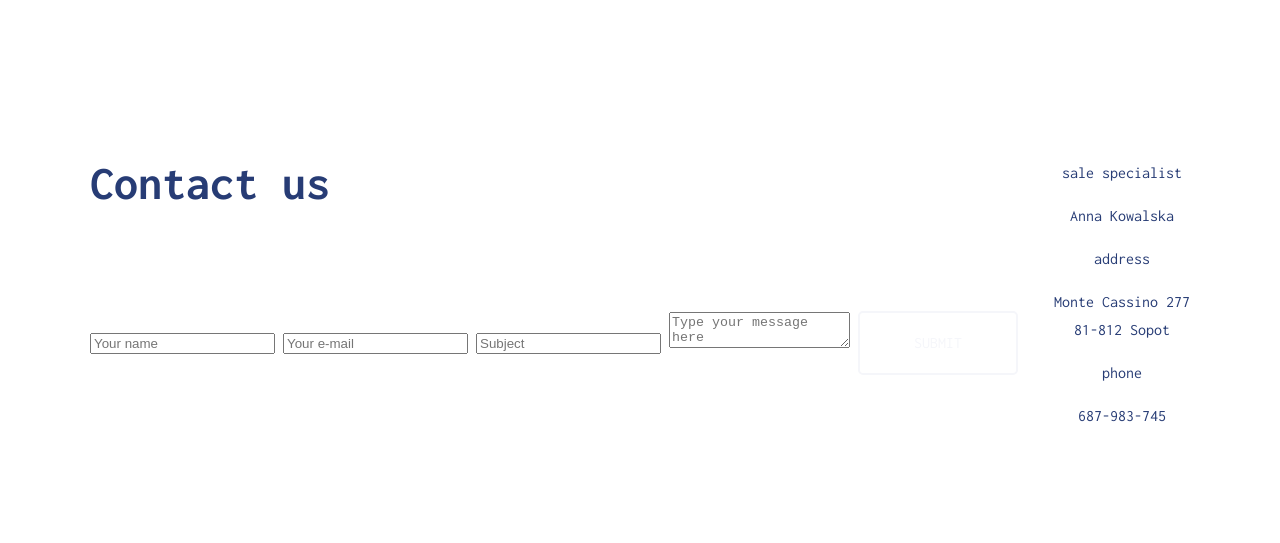
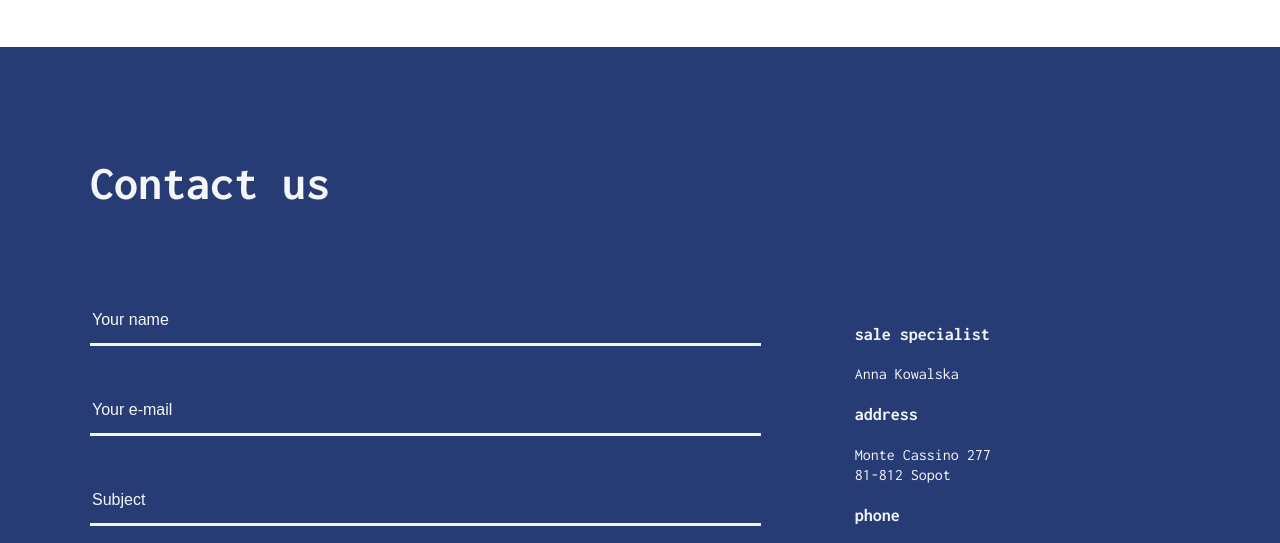
Before and after one commit to malwina-mika/Rwd-flexbox-practise, a website: page index.html in a window 1280 px wide. Shown: the part 1988-2531 px from the top of the page. Drawn offline with nearby package versions, Linux system fonts and the light colour scheme; files that its build step writes are made by us from their sources.

Commit message:
Add styles for form

```diff
--- a/sass/style.scss
+++ b/sass/style.scss
@@ -278,3 +278,57 @@ h4{
         background-color: $color-four;
     }
 }
+
+/* FORM*/
+.contact{
+    flex: 1 0 0;
+    text-align: left;
+    margin-left: 47px;
+    align-self: center;
+}
+.form{
+    flex: 2 0 0;
+    margin-right: 47px;
+    align-self: center;
+    text-align: left;
+}
+input{
+    color: $color-main;
+    background-color: $color-three;
+    display: block;
+    margin:40px 0;
+    width: 100%;
+    height: 50px;
+    font-size:16px;
+    border: none;
+    border-bottom: 3px solid $color-main;
+}
+input::placeholder{
+    color: $color-main;
+}
+textarea{
+    display: block;
+    width: 100%;
+    height: 80px;
+    background-color: $color-three;
+    color: $color-main;
+    font-size:16px;
+    border: none;
+    border-bottom: 2px solid $color-main;
+    margin-bottom: 20px;
+}
+textarea::placeholder{
+    color: $color-main;
+}
+.last{
+    color: $color-main;
+    background-color: $color-three;
+}
+.contact p{
+    line-height: 1.3;
+    font-size: 16px;
+}
+.contact > div p:first-of-type{
+    font-weight: 700;
+    font-size: 18px;
+}
```
